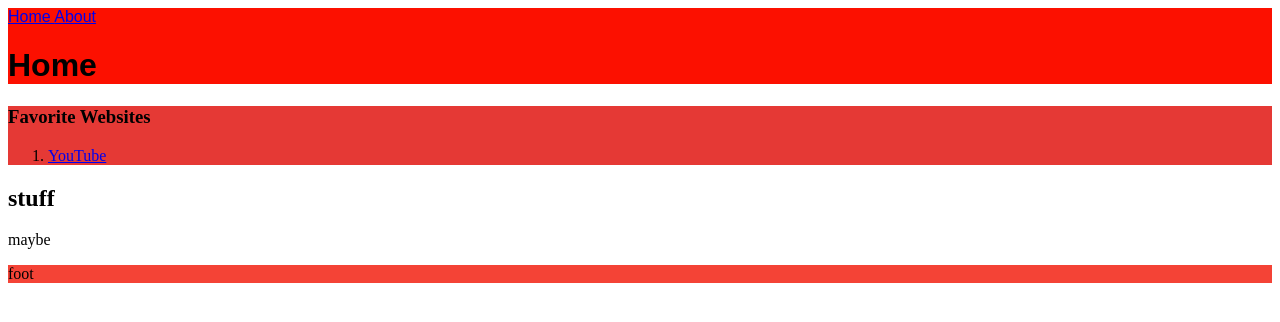
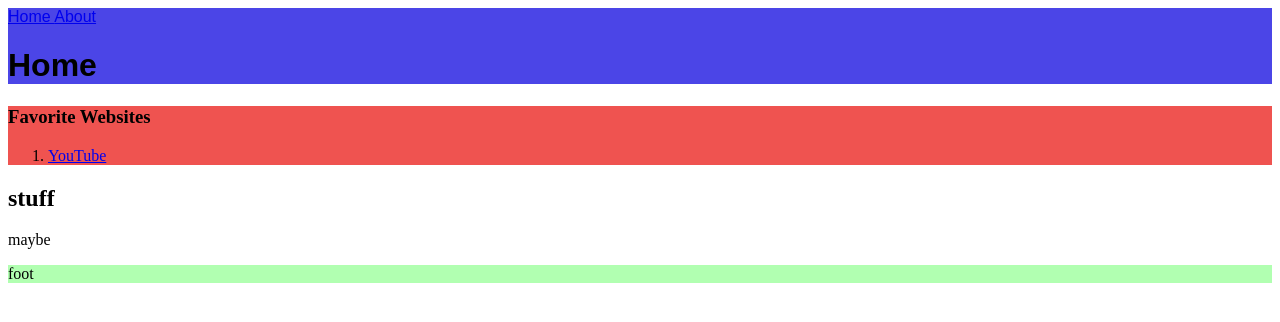
Before and after one commit to ols-cubes/cubes-n-stuff, a plain HTML site: page index.html in a window 1280 px wide. Drawn offline with Linux system fonts and the light colour scheme.

Commit message:
Update style.css

```diff
--- a/style.css
+++ b/style.css
@@ -1,13 +1,13 @@
 header {
-  background: #FC1000;
+  background: #4B45E7;
 }
 
 aside {
-  background: #E53935;
+  background: #EF5350;
 }
 
 footer {
-  background: #F44336;
+  background: #b1ffb1;
 }
 
 article {
```
